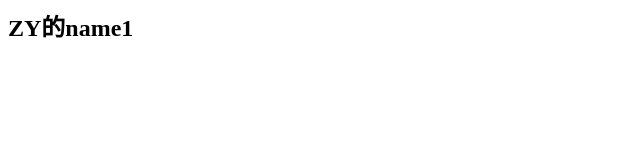
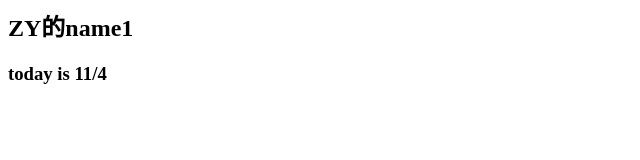
Before and after one commit to a121515222/new-test, a plain HTML site: page index.html in a window 1280 px wide. Shown: the whole page, without its empty margins (0-640 px from the left). Drawn offline with Linux system fonts and the light colour scheme.

Commit message:
'ZY-11/4'

```diff
--- a/index.html
+++ b/index.html
@@ -1 +1,2 @@
 <h2> ZY的name1</h2>
+<h3>today is 11/4</h3>
```
